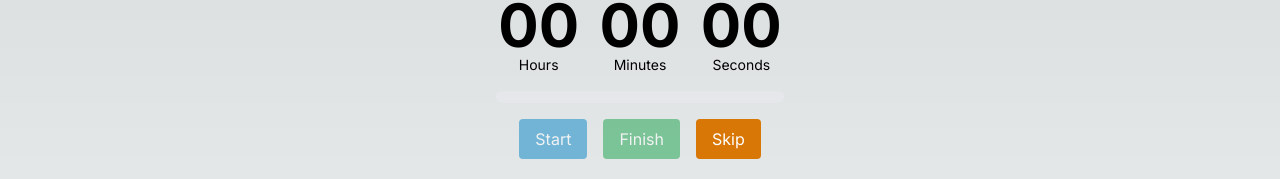
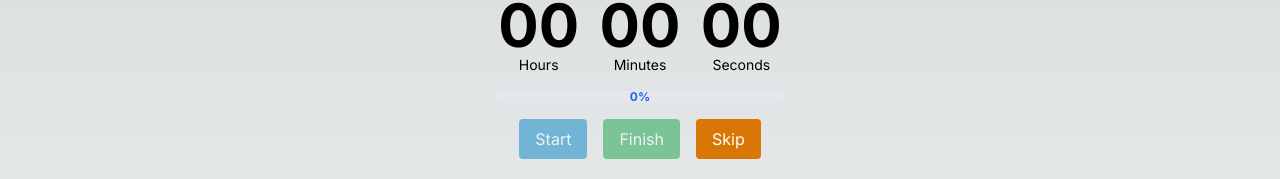
Before and after one commit to doulosHector/work-timer-nextjs, a Next.js app: page / in a window 1280 px wide. Shown: the part 157-336 px from the top of the page. Built offline with nearby package versions, Linux system fonts and the light colour scheme.

Commit message:
fix: show percentage of progress bar above 50 percent

```diff
--- a/src/components/atoms/ProgressBar.tsx
+++ b/src/components/atoms/ProgressBar.tsx
@@ -16,7 +16,7 @@ const ProgressBar = ({
       {showPercentage && (
         <p
           className={`text-center font-bold text-xs relative -top-3.5 ${
-            progress < 100 ? "text-blue-600" : "text-green-600"
+            progress < 50 ? "text-blue-600" : "text-white"
           }`}
         >
           {Math.round(progress)}%
--- a/src/components/molecules/Timer.tsx
+++ b/src/components/molecules/Timer.tsx
@@ -111,7 +111,10 @@ const Timer = ({
         <TimeDigits label="Minutes" time={minutes} />
         <TimeDigits label="Seconds" time={seconds} />
       </div>
-      <ProgressBar progress={countingMode === "down" ? progress : 100} />
+      <ProgressBar
+        progress={countingMode === "down" ? progress : 100}
+        showPercentage
+      />
       <div className="flex space-x-4 mt-4">
         <Button onClick={handleStart} color="blue" disabled={secondsLeft === 0}>
           {isRunning ? "Pause" : "Start"}
```
